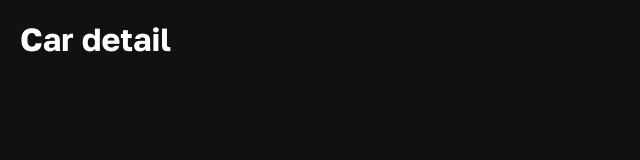
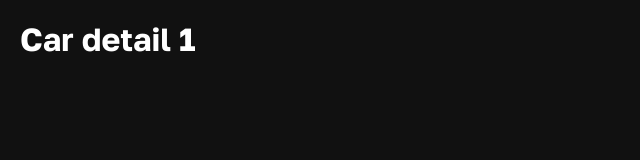
Before and after one commit to Astemir-Gurizhev/car-catalog, a React (Vite) app: page /car/1 in a window 1280 px wide. Shown: the top 160 px of the page, without its empty margins (0-640 px from the left). Built offline with nearby package versions, Linux system fonts and the light colour scheme.

Commit message:
using the userparams hook, we get the id

```diff
--- a/src/components/screens/car-detail/CarDetail.tsx
+++ b/src/components/screens/car-detail/CarDetail.tsx
@@ -1,6 +1,6 @@
+import { useParams } from "react-router-dom";
 const CarDetail = () => {
-    return (
-        <h1>Car detail</h1>
-    )
-}
-export default CarDetail
+  const { id } = useParams();
+  return <h1>Car detail {id}</h1>;
+};
+export default CarDetail;
```
